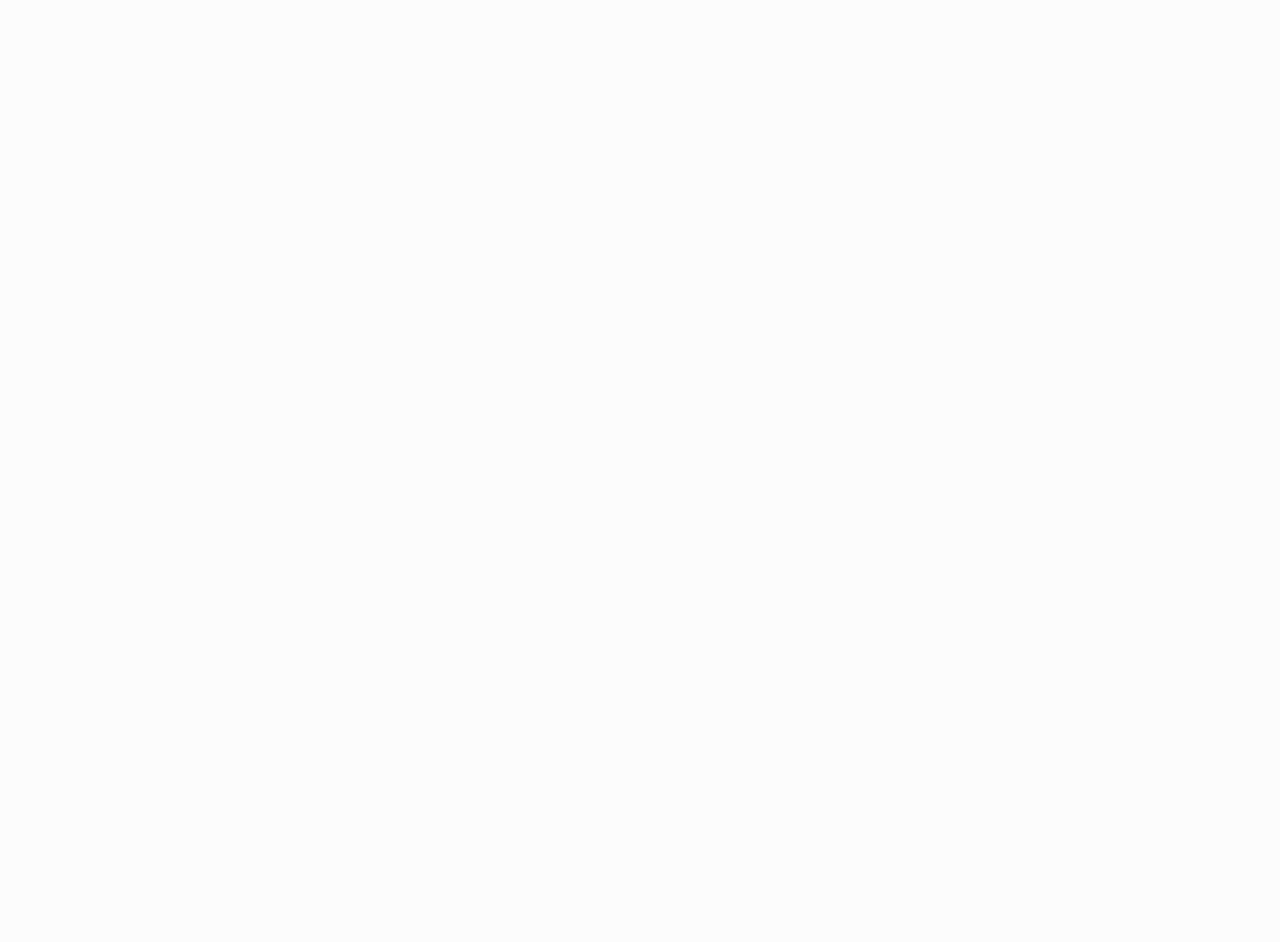
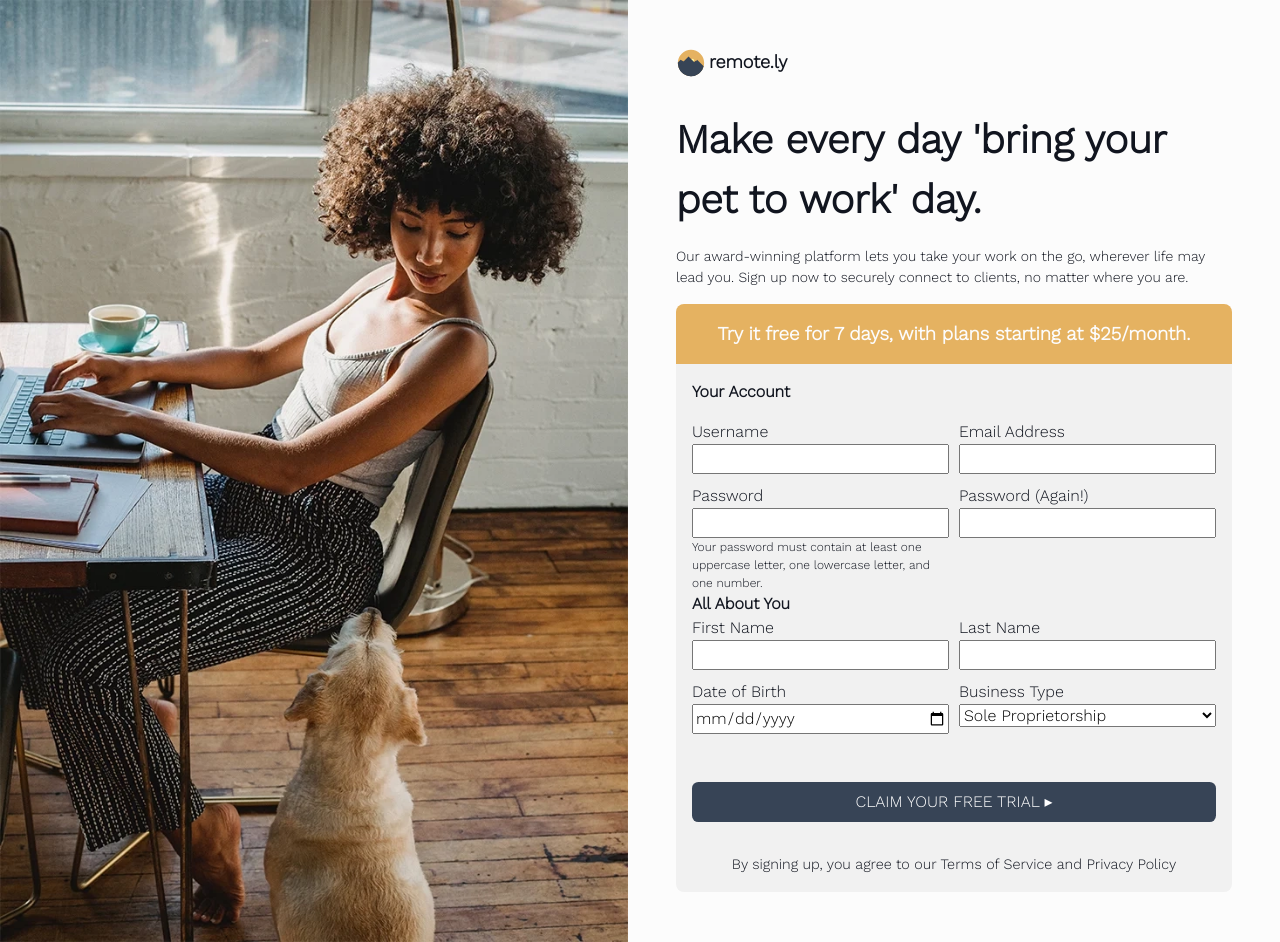
Before and after one commit to DMIT1530-Web-Design-Fundamentals-II/1530-lab-4-yshin7, a plain HTML site: page index.html in a window 1280 px wide. Before the commit the page ends 800 px from the top, so only its background shows below. Drawn offline with nearby package versions, Linux system fonts and the light colour scheme.

Commit message:
Completed large view size

```diff
--- a/css/styles.css
+++ b/css/styles.css
@@ -14,6 +14,109 @@ body {
     font-family: 'Work Sans', sans-serif;
 }
 
+.container {
+    display: flex;
+    max-width: 1600px;
+    margin: 0 auto;
+}
+
+.hero {
+    width: 100%;
+    height: auto;
+    overflow: hidden;
+}
+
+.hero img {
+    width: 100%;
+    height: auto;
+    object-fit: cover;
+}
+
+.logo {
+    width: 30px;
+    height: auto;
+}
+
+header {
+    display: flex;
+    padding-bottom: 2rem;
+}
+
+h1 {
+    font-size: 18px;
+    padding-left: 0.2rem;
+}
+
+h2 {
+    font-size: 40px;
+}
+
+.description {
+    font-size: 14px;
+    padding: 1rem 0;
+}
+
+.content {
+    margin: 3rem;
+}
+
+.your-account h4 {
+    padding-bottom: 1rem;
+}
+
+.header {
+    background-color: var(--yellow);
+    padding: 1rem;
+    text-align: center;
+    color: var(--white);
+    border-radius: 0.5rem 0.5rem 0 0;
+}
+
+.field-box {
+    background-color: var(--mid-grey);
+    padding: 1rem;
+    border-radius: 0 0 0.5rem 0.5rem;
+}
+
+.form-fields {
+    display: grid;
+    grid-template-columns: 1fr 1fr;
+    gap: 10px;
+}
+
+.form-content label {
+    display: block;
+}
+
+.form-group {
+    display: flex;
+    flex-direction: column;
+}
+
+.requirement {
+    font-size: 12px;
+}
+
+.all-about-you {
+    margin-bottom: 3rem;
+}
+
+button {
+    width: 100%;
+    padding: 0.5rem;
+    border-radius: 0.4rem;
+    color: white;
+    background-color: var(--grey-blue);
+    border: 0;
+    text-transform: uppercase;
+    cursor: pointer;
+}
+
+.footer {
+    text-align: center;
+    margin-top: 2rem;
+    font-size: 0.9rem;
+}
 
 
 /* ON YOUR OWN
@@ -25,3 +128,32 @@ body {
     3. have a drop-shadow on the text
 
 */
+
+
+@media (min-width: 768px) {
+    .container {
+      flex-direction: row; /* Side-by-side layout on larger screens */
+    }
+
+    .content {
+      margin: 3rem;
+    }
+  }
+
+  @media (min-width: 320px) and (max-width: 999px) {
+    .hero {
+        width: 100%;
+        height: auto;
+        overflow: hidden;
+    }
+
+    .hero img {
+      content: url('../img/work-at-home-with-pets.webp');
+    }
+  }
+
+  @media (min-width: 1000px) {
+    .hero img {
+      content: url('../img/work-at-home.webp');
+    }
+  }
--- a/index.html
+++ b/index.html
@@ -18,6 +18,79 @@
     <link rel="stylesheet" href="css/styles.css">
 </head>
 <body>
+    <main class="container">
+        <div class="hero">
+            <img src="img/work-at-home.webp" alt="">
+        </div>
+        <div class="content">
+          <header>
+            <img src="img/logo.svg" alt="logo" class="logo">
+            <h1>remote.ly</h1>
+          </header>
+          <h2>Make every day 'bring your pet to work' day.</h2>
+          <p class="description">Our award-winning platform lets you take your work on the go, wherever life may lead you. Sign up now to securely connect to clients, no matter where you are.</p>
+          <form class="form-content">
+            <div class="header">
+              <h3>Try it free for 7 days, with plans starting at $25/month.</h3>
+            </div>
+            <div class="field-box">
+
+              <div class="your-account">
+                <h4>Your Account</h4>
+                <div class="form-fields">
+                  <div class="form-group">
+                      <label for="username">Username</label>
+                      <input type="text" id="username" name="username">
+                  </div>
+                  <div class="form-group">
+                      <label for="email">Email Address</label>
+                      <input type="email" id="email" name="email">
+                  </div>
+                  <div class="form-group">
+                      <label for="password">Password</label>
+                      <input type="password" id="password" name="password">
+                      <p class="requirement">Your password must contain at least one uppercase letter, one lowercase letter, and one number.</p>
+                  </div>
+                  <div class="form-group">
+                      <label for="confirm-password">Password (Again!)</label>
+                      <input type="password" id="confirm-password" name="confirm-password">
+                  </div>
+                </div>
+              </div>
+
+              <div class="all-about-you">
+                <h4>All About You</h4>
+                <div class="form-fields">
+                  <div class="form-group">
+                    <label for="first-name">First Name</label>
+                    <input type="text" id="first-name" name="first-name">
+                  </div>
+                  <div class="form-group">
+                      <label for="last-name">Last Name</label>
+                      <input type="text" id="last-name" name="last-name">
+                  </div>
+                  <div class="form-group">
+                      <label for="dob">Date of Birth</label>
+                      <input type="date" id="dob" name="dob">
+                  </div>
+                  <div class="form-group">
+                    <label for="business-type">Business Type</label>
+                    <select id="business-type" name="business-type">
+                        <option value="sole-proprietorship">Sole Proprietorship</option>
+                        <option value="partnership">Partnership</option>
+                        <option value="limited-liability-company">Limited Liability Company</option>
+                        <option value="corporation">Corporation</option>
+                    </select>
+                  </div>
+                </div>
+              </div>
+              <p class="full"><button type="submit">Claim Your Free Trial ▸</button></p>
+              <p class="footer">By signing up, you agree to our Terms of Service and Privacy Policy</p>
+            </div>
+        </form>
+        </div>
+      </div>
+    </main>
 
 </body>
 </html>
```
